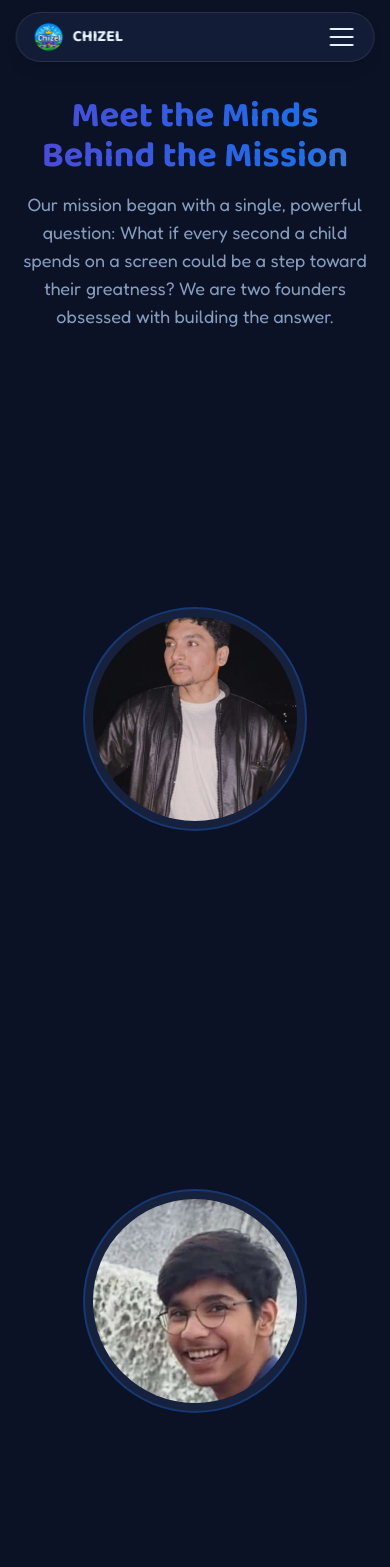
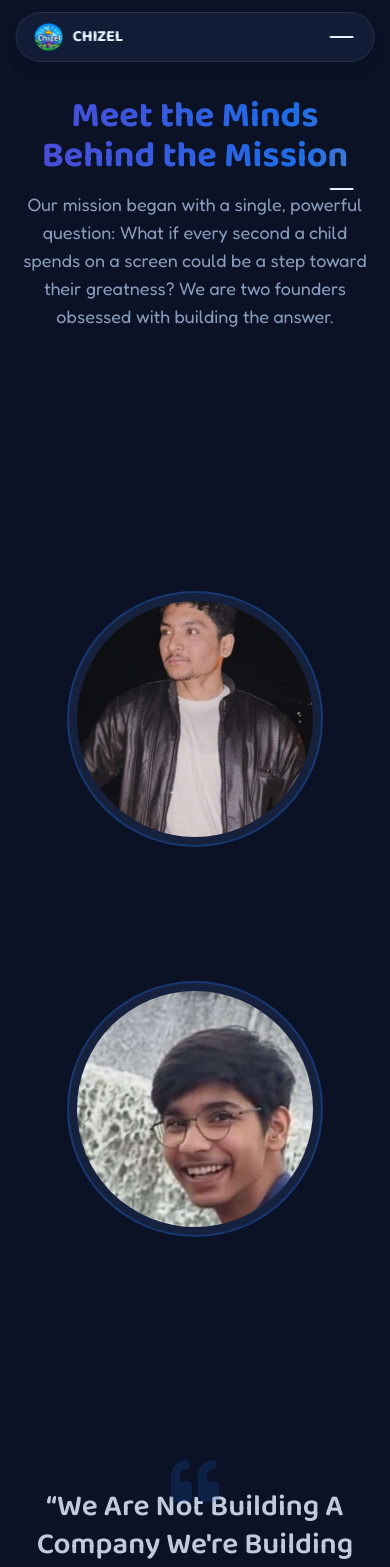
Before and after one commit to Rajvansh-1/V2-CHIZEL, a React (Vite) app: page /about-us in a window 390 px wide. Shown: the top 1567 px of the page. Built offline with nearby package versions, Linux system fonts and the light colour scheme.

Commit message:
fixed position gap

```diff
--- a/src/pages/AboutUs.jsx
+++ b/src/pages/AboutUs.jsx
@@ -5,7 +5,6 @@ import { Flip } from 'gsap/Flip';
 import { ScrollTrigger } from 'gsap/ScrollTrigger';
 import { FaLinkedin, FaEnvelope, FaWhatsapp, FaQuoteLeft, FaShieldAlt, FaBrain, FaRocket } from 'react-icons/fa';
 import Button from '@/components/ui/Button';
-
 
 gsap.registerPlugin(Flip, ScrollTrigger);
 
@@ -28,10 +27,12 @@ const FounderCard = ({ founder, isActive, onInteraction }) => {
   }, { dependencies: [isActive] });
 
   return (
-    <div className="relative flex h-[550px] w-full items-center justify-center">
+    // This container defines the space the card will occupy.
+    // The fixed height ensures the layout doesn't shift during animation.
+    <div className="relative h-[550px] w-full max-w-md flex items-center justify-center">
       <div
         ref={cardRef}
-        className="founder-card absolute flex h-56 w-56 cursor-pointer items-center justify-center rounded-full border-2 border-primary/30 bg-card p-2 backdrop-blur-md"
+        className="founder-card absolute flex h-64 w-64 cursor-pointer items-center justify-center rounded-full border-2 border-primary/30 bg-card p-2 backdrop-blur-md"
         onMouseEnter={() => onInteraction(true)}
         onMouseLeave={() => onInteraction(false)}
         onClick={() => onInteraction()}
@@ -62,7 +63,7 @@ const AboutUsPage = () => {
   const [isMobile, setIsMobile] = useState(false);
 
   useEffect(() => {
-    const checkMobile = () => setIsMobile(window.innerWidth <= 768);
+    const checkMobile = () => setIsMobile(window.innerWidth < 768);
     checkMobile();
     window.addEventListener('resize', checkMobile);
     return () => window.removeEventListener('resize', checkMobile);
@@ -106,7 +107,8 @@ const AboutUsPage = () => {
           </p>
         </header>
 
-        <section className="grid grid-cols-1 md:grid-cols-2 gap-x-4">
+        {/* This new flex container properly aligns the cards */}
+        <section className="flex flex-col md:flex-row items-center justify-center md:-space-x-16">
             {founders.map((founder, index) => (
                 <FounderCard
                     key={founder.name}
@@ -171,21 +173,18 @@ const AboutUsPage = () => {
           opacity: 1;
           transition: opacity 0.5s 0.2s ease-in;
         }
-        .grid:has(.is-expanded) .founder-card:not(.is-expanded) {
+        .flex:has(.is-expanded) .founder-card:not(.is-expanded) {
           filter: blur(4px) saturate(0.8);
           transform: scale(0.95);
         }
         @media (max-width: 768px) {
-          .grid {
-            display: flex;
-            flex-direction: column;
-            align-items: center;
-            gap: 2rem;
+          .flex-col > div {
+             margin-top: -160px; /* Overlap the cards vertically on mobile */
           }
-          .founder-card {
-            position: relative;
+          .flex-col > div:first-child {
+            margin-top: 0;
           }
-           .founder-card.is-expanded {
+          .founder-card.is-expanded {
             height: 28rem;
             width: 90vw;
             max-width: 22rem;
```
